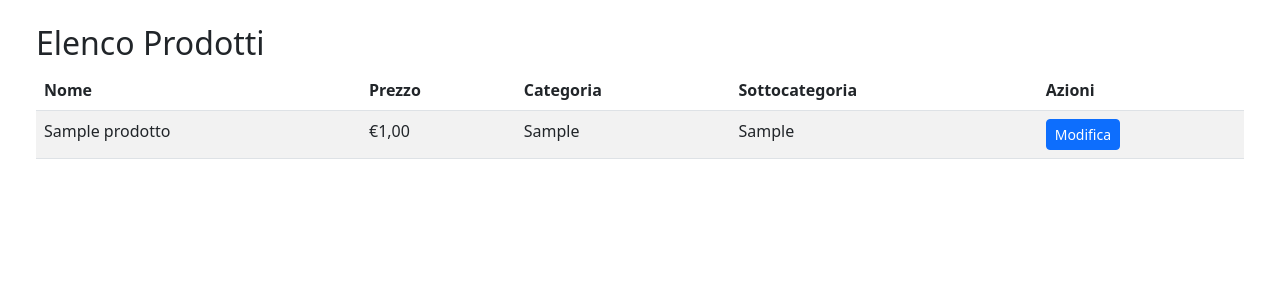
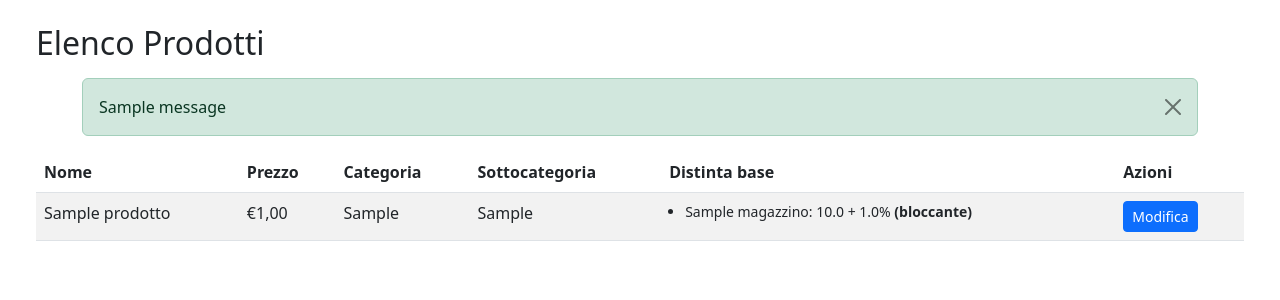
Before and after one commit to scinny91/bar, a Django app: page /anagrafica-prodotti/ in a window 1280 px wide. Shown: the part 80-380 px from the top of the page. Run offline with Django 4.2, Linux system fonts and the light colour scheme; a user stored in the database is signed in; tables that the repository leaves empty hold one stand-in row (values such as "Sample post"); one stand-in notice (Sample message) is shown.

Commit message:
aggiunta la distinta base all'anagrafica prodotti

```diff
--- a/bar/prodotti/models.py
+++ b/bar/prodotti/models.py
@@ -74,6 +74,7 @@ class ComponenteMagazzino(models.Model):
         base = self.quantita_utilizzata * quantita_prodotto
         maggiorazione = base * (self.percentuale_maggiorazione / 100)
         return base + maggiorazione
-
+    def rapr_per_anagrafica(self):
+        return f"{self.magazzino.nome}: {self.quantita_utilizzata} + {self.percentuale_maggiorazione}% "
     def __str__(self):
         return f"{self.prodotto.nome} consuma {self.quantita_utilizzata} + {self.percentuale_maggiorazione}% di {self.magazzino.nome}"
--- a/bar/templates/prodotti/anagrafica_elenco.html
+++ b/bar/templates/prodotti/anagrafica_elenco.html
@@ -2,6 +2,16 @@
 
 {% block content %}
   <h2>Elenco Prodotti</h2>
+  {% if messages %}
+    <div class="container mt-3">
+      {% for message in messages %}
+        <div class="alert alert-{{ message.tags }} alert-dismissible fade show" role="alert">
+          {{ message }}
+          <button type="button" class="btn-close" data-bs-dismiss="alert" aria-label="Chiudi"></button>
+        </div>
+      {% endfor %}
+    </div>
+  {% endif %}
   <div class="table-responsive">
     <table class="table table-striped">
       <thead>
@@ -10,6 +20,7 @@
           <th>Prezzo</th>
           <th>Categoria</th>
           <th>Sottocategoria</th>
+          <th>Distinta base</th>
           <th>Azioni</th>
         </tr>
       </thead>
@@ -33,6 +44,20 @@
               {% endif %}
             </td>
             <td>
+              {% if prodotto.componenti_magazzino.all %}
+                <ul class="mb-0 ps-3 small">
+                  {% for comp in prodotto.componentemagazzino_set.all %}
+                    <li>
+                      {{comp.rapr_per_anagrafica}}
+                      {% if comp.bloccante %} <strong>(bloccante)</strong>{% endif %}
+                    </li>
+                  {% endfor %}
+                </ul>
+              {% else %}
+                <em>Nessuna</em>
+              {% endif %}
+            </td>
+            <td>
               <a href="{% url 'modifica_prodotto' prodotto.pk %}" class="btn btn-primary btn-sm">Modifica</a>
             </td>
           </tr>
```
